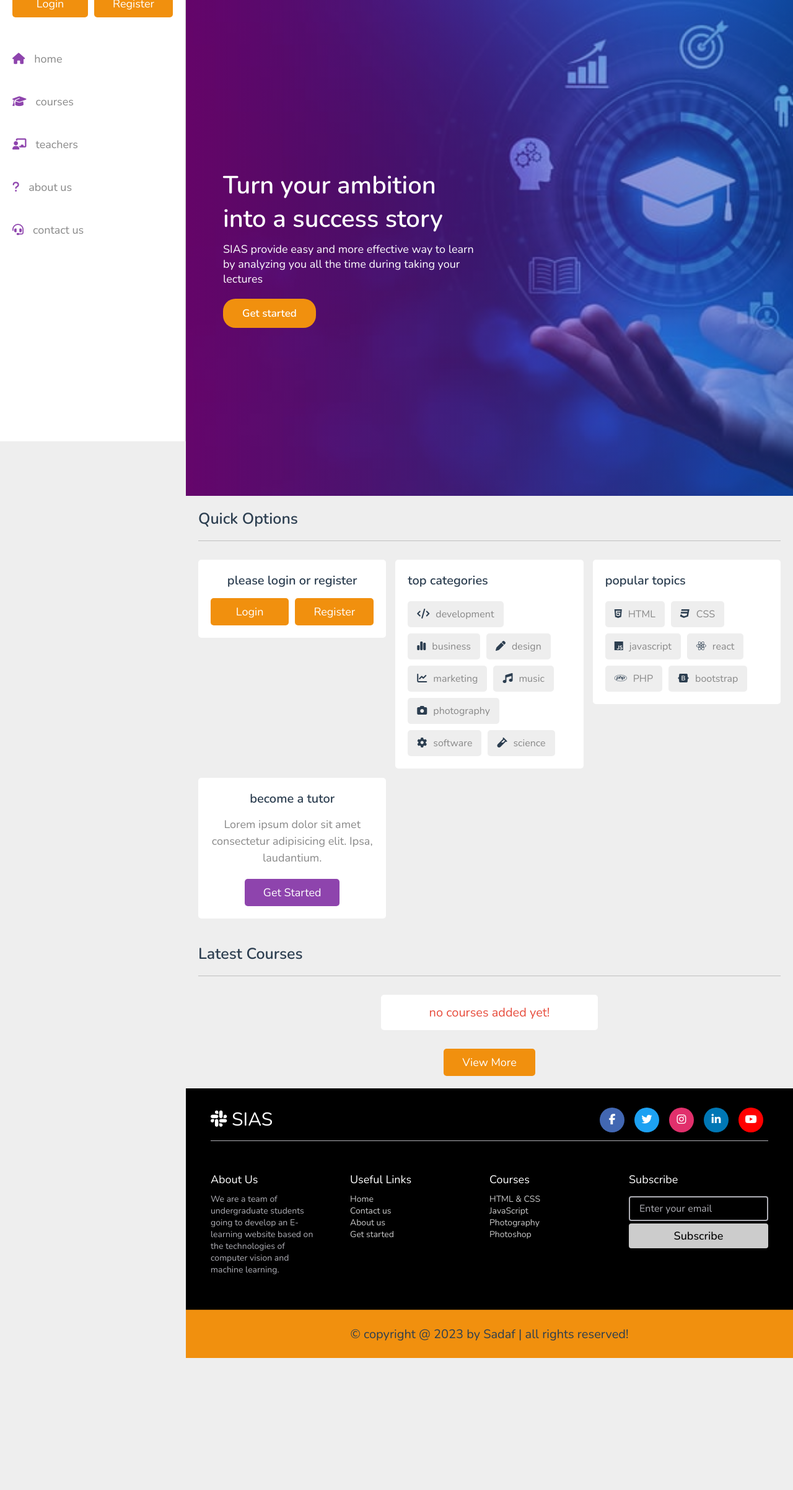
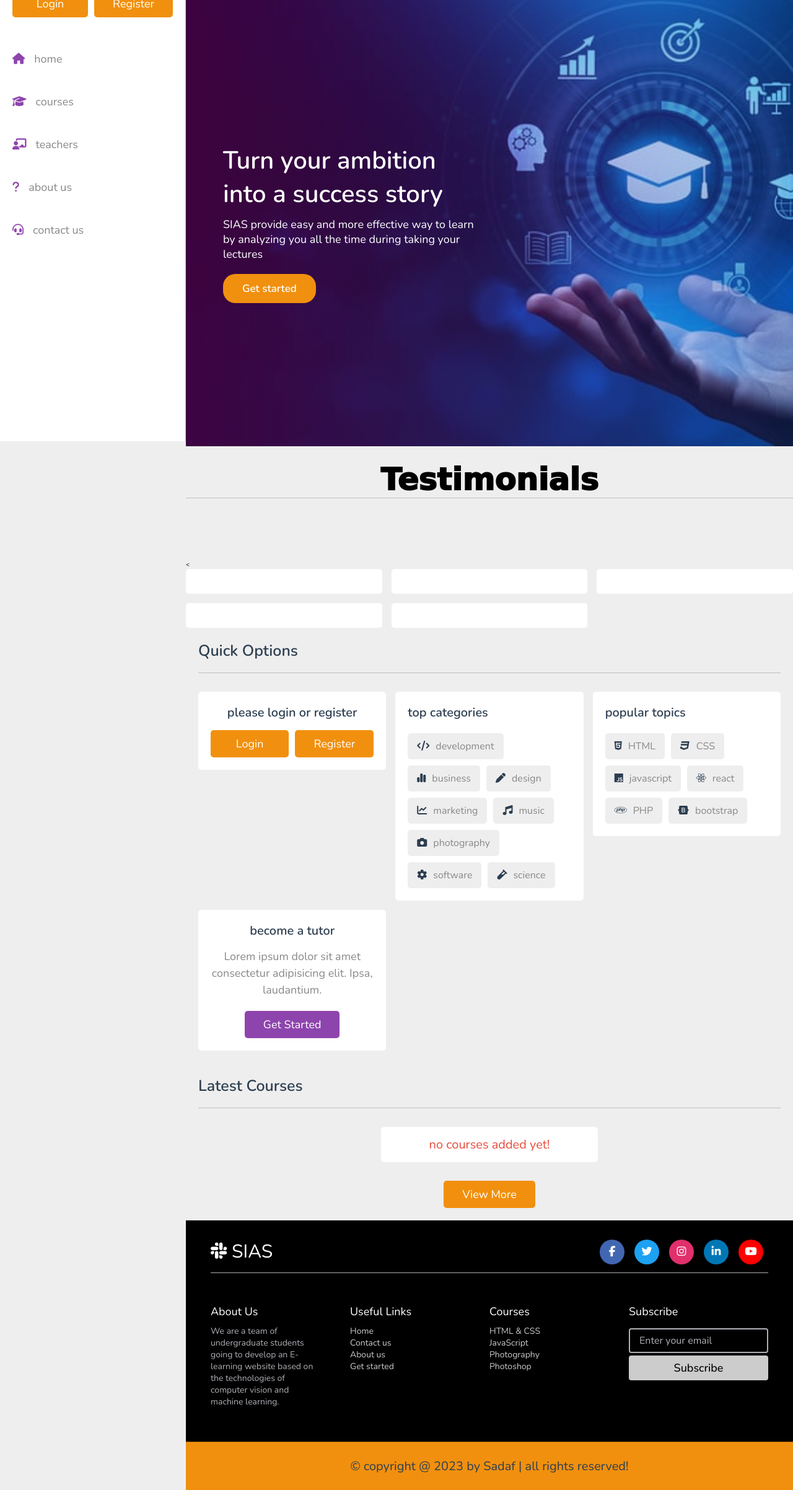
Before and after one commit to sadaf-iqbal17/siasPHP, a PHP site: page /home.php in a window 1280 px wide. Shown: the part 88-2492 px from the top of the page at 62% size. Before the commit the page ends 2279 px from the top, so only its background shows below. Run offline with PHP 8.4, Linux system fonts and the light colour scheme; data that the repository does not hold is empty; some libraries are stand-ins or nearby versions.

Commit message:
front-end updation

```diff
--- a/about.php
+++ b/about.php
@@ -39,7 +39,7 @@
    <div class="row" style="margin-top:-5%">
 
       <div class="content" style="position:relative;  width:50%; margin-left:20px; color:black">
-         <strong><h1>Why choose us?</h1></strong>
+        <strong> <h1 style="font-size:30px !important">Why choose us?</h1></strong>
          <p>Lorem ipsum dolor sit amet consectetur adipisicing elit. Neque nobis distinctio, nisi consequatur ad sequi, rem odit fugiat assumenda eligendi iure aut sunt ratione, tempore porro expedita quisquam.</p>
          <a href="courses.php" class="inline-btn" style="background-color: var(--oragen);">our courses</a>
       </div>
--- a/contact.php
+++ b/contact.php
@@ -53,8 +53,8 @@
 
 <?php include 'components/user_header.php'; ?>
 
-<!-- contact section starts  -->
-<div class="banner" style="background-image: linear-gradient(to right, rgba(241,144,14, 0.3), rgba(241,144,14, 0.2)), url(images/ca.jpg);">
+<!-- contact section starts  --->
+<div class="banner" style="background-image:  linear-gradient(to right, rgba(200, 8,207, 0.3), rgba(28, 70, 184, 0.2)), url(images/ca.jpg);height:82vh;">
 
    </div>
    <h1 class="about-us">Contact Us</h1>
--- a/css/style.css
+++ b/css/style.css
@@ -119,6 +119,11 @@
    color: var(--white);
 }
 
+.assess{
+   float:right;
+   background-color: var(--oragen);
+}
+
 .flex-btn{
    display:flex;
    gap: 1rem;
@@ -890,6 +895,7 @@
    font-size: 2rem;
    color: var(--black);
    padding: 1.5rem 0;
+   display:inline-block;
 }
 
 .watch-video .video-details .info{
@@ -1815,6 +1821,15 @@
    }
 
 }
+/*
+@media (max-width:1366px){
+   .banner  .column1 {
+      margin-left:3%  !important;
+
+      }
+}
+
+*/
 
 @media (max-width:991px){
 
@@ -1854,7 +1869,14 @@
    .watch-video .video-details .video{
       height: 30rem;
    }
-
+   .course-sec .column1{
+      margin-left:10px !important;
+
+     }
+     .course-sec .column2{
+      width:45% !important;
+      margin-top:90px !important;
+     }
 }
 
 @media (max-width:450px){
@@ -1920,7 +1942,7 @@
       width:auto;
    font-family:'Segoe UI', Tahoma, Geneva, Verdana, sans-serif
 }
-.about-us{
+.about-us {
    text-align:center;
    font-size: 5.0rem;
    font-weight:950 !important;
@@ -1928,9 +1950,8 @@
    font-family: 'Fasthand', cursive;
    color:black;
 }
-.content h1{
-   font-size:30px;
-}
+
+
 /*
 #contact{
    color:var(--main-color);
@@ -2016,6 +2037,7 @@
     width: 75%;
     margin-left: 55px;
  }
+
  }
  @media (max-width: 820px) {
    .container{
@@ -2048,4 +2070,9 @@
    .map_divs{
       margin-top:100%;
    }
- }
+   .course-sec .column2 .course-img{
+      margin-right:35px;
+
+     }
+
+ }
--- a/home.php
+++ b/home.php
@@ -42,31 +42,110 @@
     <script src="https://kit.fontawesome.com/094eaba97f.js" crossorigin="anonymous"></script>
    <!-- custom css file link  -->
    <link rel="stylesheet" href="css/style.css">
+       <!-- bootstrap css
+       <link rel="stylesheet" href="https://cdn.jsdelivr.net/npm/bootstrap@5.3.0-alpha1/dist/css/bootstrap.min.css">--->
 
-<!----
-   <link rel="stylesheet" href="https://maxcdn.bootstrapcdn.com/bootstrap/4.5.2/css/bootstrap.min.css">
-	<script src="https://ajax.googleapis.com/ajax/libs/jquery/3.5.1/jquery.min.js"></script>
-	<script src="https://cdnjs.cloudflare.com/ajax/libs/popper.js/1.16.0/umd/popper.min.js"></script>
-	<script src="https://maxcdn.bootstrapcdn.com/bootstrap/4.5.2/js/bootstrap.min.js"></script>---->
 
 </head>
 <body>
 
 <?php include 'components/user_header.php'; ?>
 
-<div class="banner" style="background-image: linear-gradient(to right, rgba(200, 8,207, 0.5), rgba(28, 70, 184, 0.5)), url(images/banner_img.jpg);">
-     <div class="column1">
+<div class="banner" style="background-image: linear-gradient(to right, rgba(200, 8,207, 0.3), rgba(28, 70, 184, 0.3)), url(images/banner_img.jpg); height:90vh;">
+     <div class="column1" style=" ">
        <h1>Turn your ambition into a success story</h1>
-       <p>SIAS provide easy and more effective way to learn by analyzing you all the time during taking your lectures</p>
+       <p class="intro">SIAS provide easy and more effective way to learn by analyzing you all the time during taking your lectures</p>
        <button>Get started</button>
      </div>
-     <div class="column2">
+     <div class="column2" >
      </div>
    </div>
 
 
-   <!---Testimonials--->
 
+   <h1 class="about-us" style=" margin-bottom:100px;   border-bottom: var(--border); ">Testimonials</h1>
+<
+   <!---Testimonials---
+
+
+<section id="features">
+
+  <div class="container my-5 sec-features">
+    <h1 class="text-center font-weight-bold" style="font-family: 'Roboto Condensed', sans-serif;font-size: 3.5rem; color: #007bff;">Features</h1>
+    <div class="d-flex flex-wrap justify-content-center mt-lg-5">
+      <div class="card mx-3 my-3 shadow" style="width: 18rem;">
+        <div class="card-body d-flex align-items-center" style="height: 150px;">
+          <i class="fas fa-user-circle fa-7x mx-auto" style="color: #007bff;"></i>
+        </div>
+        <div class="card-body">
+          <h5 class="card-title text-center font-weight-bold">User-friendly interface</h5>
+          <p class="card-text text-center">Our website offers a modern, user-friendly interface that makes it easy to use and navigate.</p>
+        </div>
+      </div>
+
+      <div class="card mx-3 my-3 shadow" style="width: 18rem;">
+        <div class="card-body d-flex align-items-center" style="height: 150px;">
+          <i class="fas fa-robot fa-7x mx-auto" style="color: #007bff;"></i>
+        </div>
+        <div class="card-body">
+          <h5 class="card-title text-center font-weight-bold">AI-powered analysis</h5>
+          <p class="card-text text-center">Our website uses artificial intelligence and computer vision to analyze student attentiveness during video lectures.</p>
+        </div>
+      </div>
+
+      <div class="card mx-3 my-3 shadow" style="width: 18rem;">
+        <div class="card-body d-flex align-items-center" style="height: 150px;">
+          <i class="fas fa-chart-line fa-7x mx-auto" style="color: #007bff;"></i>
+        </div>
+        <div class="card-body">
+          <h5 class="card-title text-center font-weight-bold">Real-time reports</h5>
+          <p class="card-text text-center">Our website provides real-time reports and monitoring of student attentiveness, allowing teachers to track progress and improvement.</p>
+        </div>
+      </div>
+
+      <div class="card mx-3 my-3 shadow" style="width: 18rem;">
+        <div class="card-body d-flex align-items-center" style="height: 150px;">
+          <i class="fas fa-cog fa-7x mx-auto" style="color: #007bff;"></i>
+        </div>
+        <div class="card-body">
+          <h5 class="card-title text-center font-weight-bold">Customizable settings</h5>
+          <p class="card-text text-center">Our website allows users to customize their settings and create a personalized experience tailored to their needs.</p>
+        </div>
+      </div>
+
+
+      <div class="card mx-3 my-3 shadow" style="width: 18rem;">
+        <div class="d-flex justify-content-center">
+          <i class="fas fa-lock fa-5x mt-3" style="color: #6c757d;"></i>
+        </div>
+        <div class="card-body">
+          <h5 class="card-title text-center font-weight-bold">Secure data storage</h5>
+          <p class="card-text text-center">Our website uses secure servers and data encryption to ensure that your data is safe and protected.</p>
+        </div>
+      </div>
+      </div>
+    </div>
+  </section> --->
+<sction class="quick-select">
+   <div class="box-container">
+    <div class="box">
+
+    </div>
+    <div class="box">
+
+    </div>
+    <div class="box">
+
+    </div>
+    <div class="box">
+
+    </div>
+    <div class="box">
+
+    </div>
+   </div>
+
+</section>
 <!-- quick select section starts  -->
 
 <section class="quick-select">
--- a/watch_video.php
+++ b/watch_video.php
@@ -197,9 +197,11 @@
    <div class="video-details">
       <video src="uploaded_files/<?= $fetch_content['video']; ?>" class="video" poster="uploaded_files/<?= $fetch_content['thumb']; ?>" controls autoplay></video>
       <h3 class="title"><?= $fetch_content['title']; ?></h3>
+      <a href="#" class="inline-btn assess" style="float:right">Enable Assessment</a>
       <div class="info">
          <p><i class="fas fa-calendar"></i><span><?= $fetch_content['date']; ?></span></p>
          <p><i class="fas fa-heart"></i><span><?= $total_likes; ?> likes</span></p>
+
       </div>
       <div class="tutor">
          <img src="uploaded_files/<?= $fetch_tutor['image']; ?>" alt="">
```
Also changed, not shown: courses.php (+9 -2 lines), css/admin_style.css (+1 -20 lines), images/register-submit.png (added), uploaded_files/wUnQc0vwO469pIrcSzcj.png (added), 1 other file.
